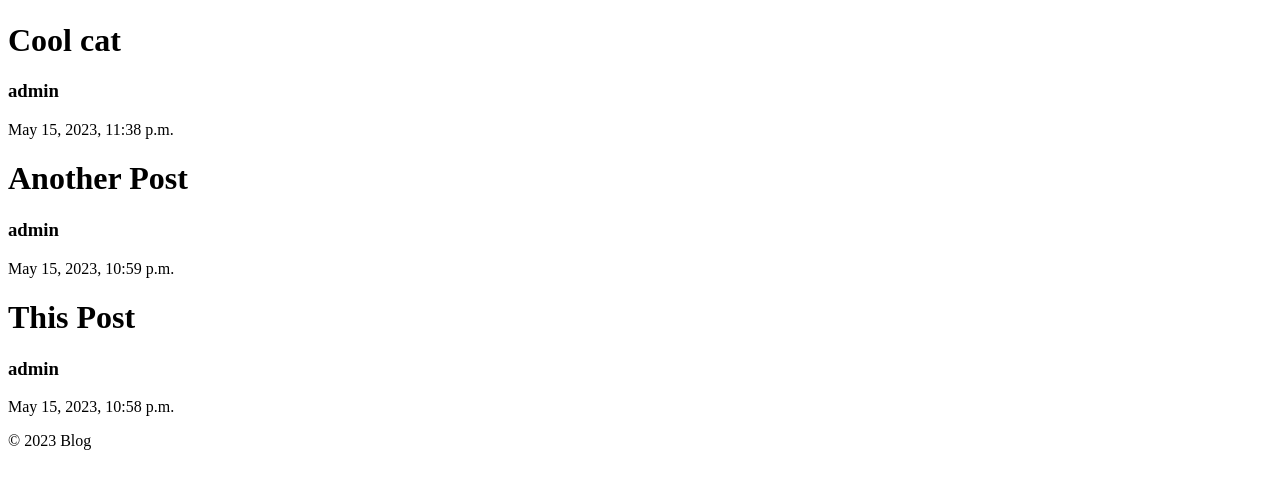
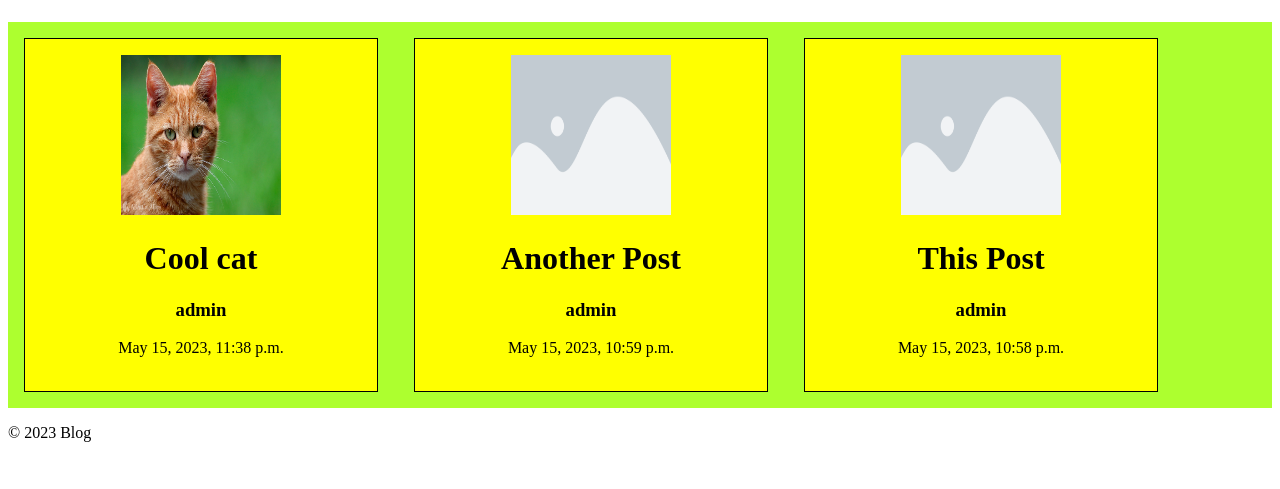
Before and after one commit to NexGenHuman/Django_Blog, a Django app: page /posts/ in a window 1280 px wide. Shown: the part 58-547 px from the top of the page. Run offline with Django 4.2, Linux system fonts and the light colour scheme; data comes from the database, SQL or seed files in the repository; both versions use the stored data as it was after the commit; some libraries are stand-ins or nearby versions.

Commit message:
Added some style related functionality

```diff
--- a/Django_Blog/Django_Blog/settings.py
+++ b/Django_Blog/Django_Blog/settings.py
@@ -123,3 +123,5 @@ STATIC_URL = 'static/'
 # https://docs.djangoproject.com/en/4.1/ref/settings/#default-auto-field
 
 DEFAULT_AUTO_FIELD = 'django.db.models.BigAutoField'
+
+MEDIA_ROOT = BASE_DIR / 'media'
--- a/Django_Blog/Django_Blog/urls.py
+++ b/Django_Blog/Django_Blog/urls.py
@@ -15,8 +15,10 @@ Including another URLconf
 """
 from django.contrib import admin
 from django.urls import path, include
+from django.conf import settings
+from django.conf.urls.static import static
 
 urlpatterns = [
     path('admin/', admin.site.urls),
     path('', include('blog.urls')),
-]
+]+ static(settings.MEDIA_URL, document_root=settings.MEDIA_ROOT)
--- /dev/null
+++ b/Django_Blog/blog/static/blog/style.css
@@ -0,0 +1,24 @@
+.posts-list {
+    background: greenyellow;
+}
+
+.post {
+    background: yellow;
+    border: 1px solid black;
+    margin: 1em;
+    padding: 1em;
+    width: 20em;
+    height: 20em;
+    display: inline-block;
+    vertical-align: top;
+    overflow: hidden;
+    text-overflow: ellipsis;
+    white-space: nowrap;
+    text-align: center;
+    position: relative;
+}
+
+.post > img {
+    height: 10em;
+    width: 10em;
+}
--- a/Django_Blog/blog/templates/base.html
+++ b/Django_Blog/blog/templates/base.html
@@ -1,18 +1,23 @@
 <!DOCTYPE html>
 <html>
     <head>
-    <title>{% block title %}Blog{% endblock %}</title>
+        {% load static %}
+
+        <title>
+            {% block title %}
+                Blog
+            {% endblock title %}
+        </title>
+
+        <link rel="stylesheet" href="{% static 'blog/style.css' %}">
     </head>
     <body>
         <header>
             <h1>Blog</h1>
         </header>
-
         <main>
-        {% block content %}
-        {% endblock %}
+            {% block content %}{% endblock content %}
         </main>
-
         <footer>
             <p>&copy; 2023 Blog</p>
         </footer>
--- a/Django_Blog/blog/templates/posts.html
+++ b/Django_Blog/blog/templates/posts.html
@@ -1,9 +1,16 @@
 {% extends "base.html" %}
 
 {% block content %}
-    <div class="postsList">
+    <div class="posts-list">
         {% for post in object_list %}
             <div class="post">
+                {% if post.header_image %}
+                    <img src="{{ post.header_image.url }}">
+                {% else %}
+                    {% load static %}
+                    <img src="{% static 'blog/placeholder.webp' %}" alt="header image">
+                {% endif %}
+
                 <h1>{{ post.title }}</h1>
                 <h3>{{ post.author }}</h3>
                 <p>{{ post.publication_date }}</p>
```
Also changed, not shown: Django_Blog/blog/static/blog/placeholder.webp (added), Django_Blog/db.sqlite3, Django_Blog/media/headers/FELV-cat.jpg (added). Lines whose indentation alone changed are shown as unchanged.
